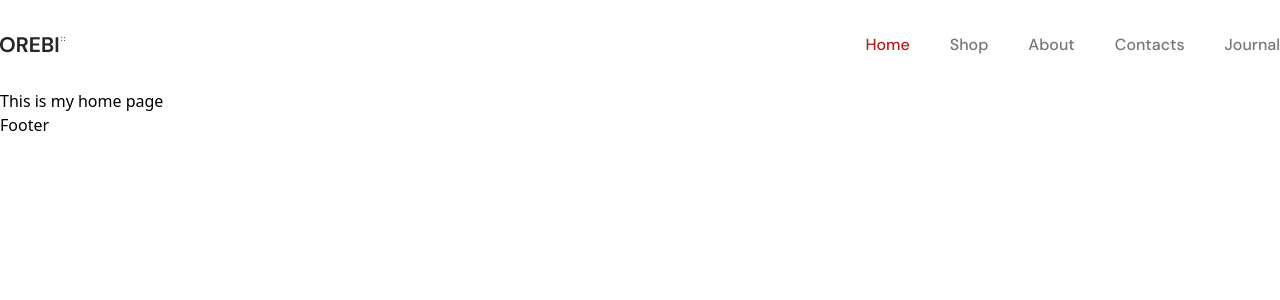
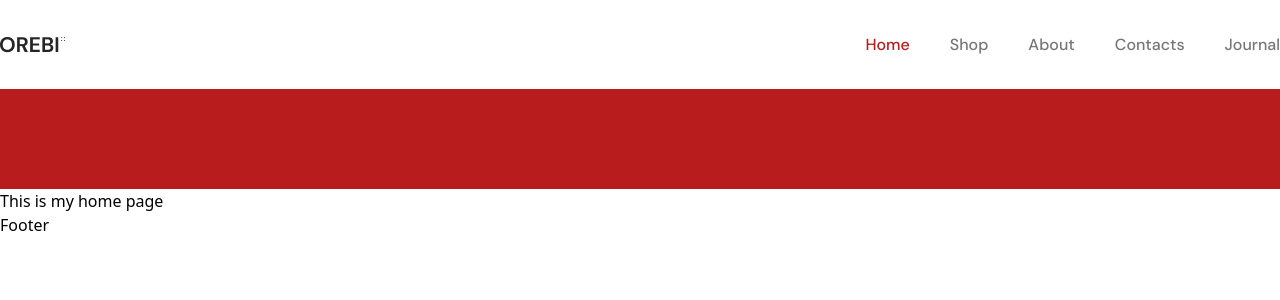
Before and after one commit to siamtalukder484/oribi-fdr-2304, a React (Vite) app: page / in a window 1280 px wide. Shown: the top 300 px of the page. Built offline with nearby package versions, Linux system fonts and the light colour scheme.

Commit message:
added searchbar

```diff
--- a/src/components/layouts/Header.jsx
+++ b/src/components/layouts/Header.jsx
@@ -1,10 +1,12 @@
 import React from 'react'
 import Navbar from './Navbar'
+import SearchBar from './SearchBar'
 
 const Header = () => {
   return (
     <>
       <Navbar/>
+      <SearchBar/>
     </>
   )
 }
--- /dev/null
+++ b/src/components/layouts/SearchBar.jsx
@@ -0,0 +1,9 @@
+import React from 'react'
+
+const SearchBar = () => {
+  return (
+    <div className='h-[100px] bg-red-700 w-full'></div>
+  )
+}
+
+export default SearchBar
```
